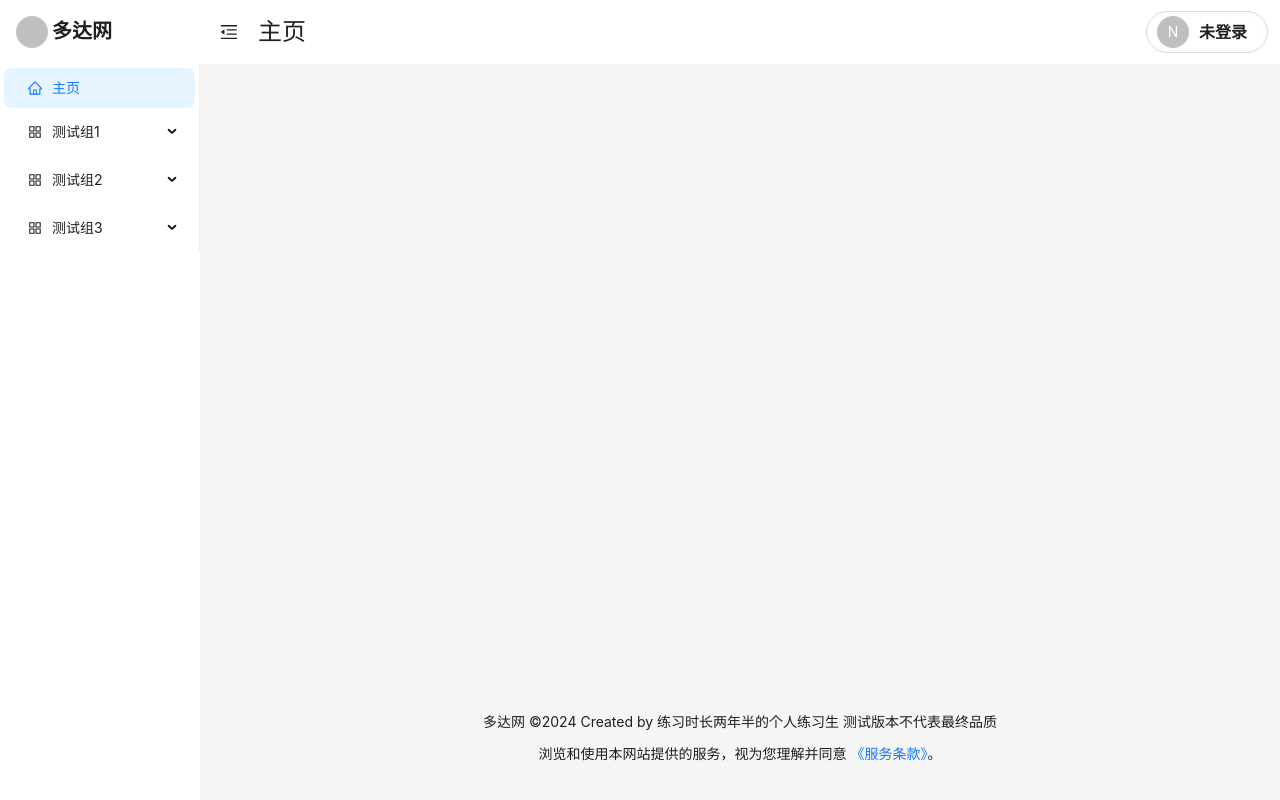
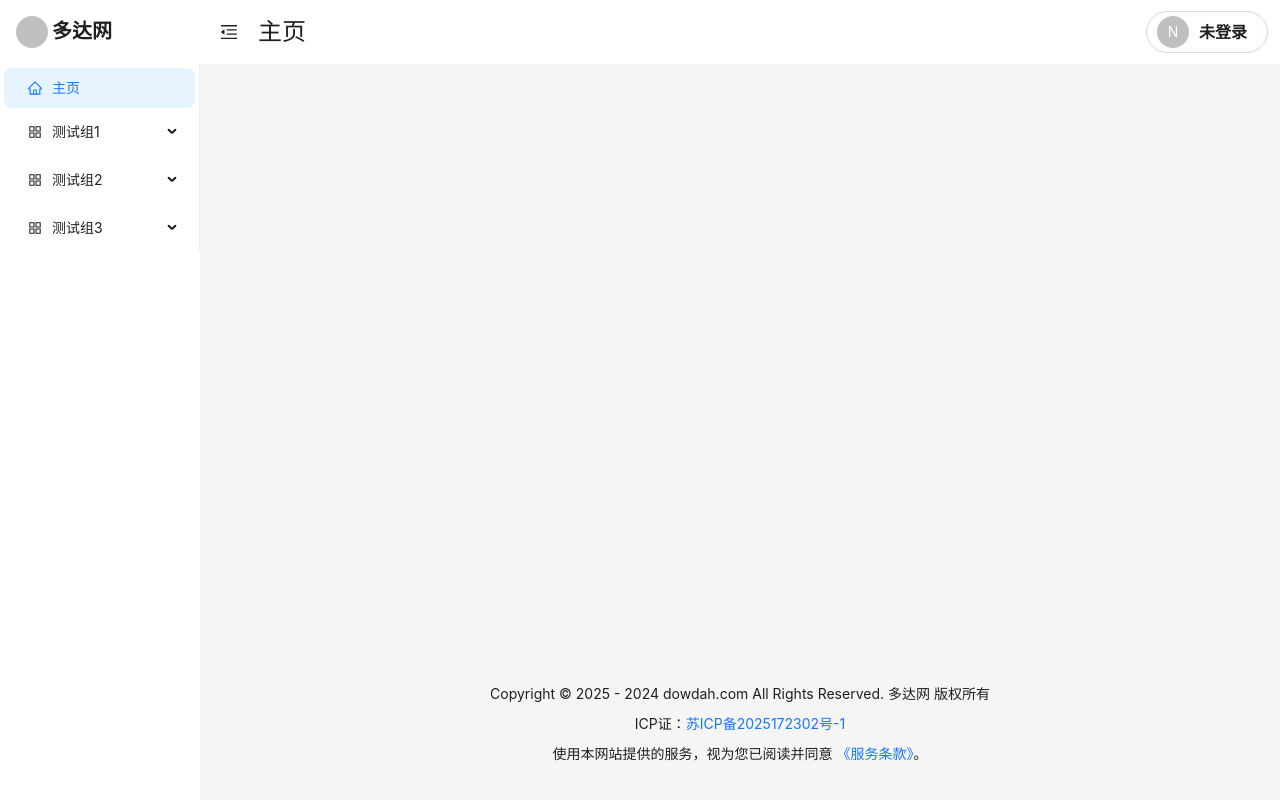
Before and after one commit to dowdah/dowdah-web, a Vue app in the folder frontend/: page / in a window 1280 px wide. Built offline with nearby package versions, Linux system fonts and the light colour scheme.

Commit message:
feat(footer): update footer content with ICP filing and copyright info

```diff
--- a/frontend/src/App.vue
+++ b/frontend/src/App.vue
@@ -19,8 +19,17 @@
         <router-view></router-view>
       </a-layout-content>
       <a-layout-footer style="text-align: center">
-        {{ title }} ©{{ currentYear }} Created by 练习时长两年半的个人练习生 测试版本不代表最终品质<br><br>
-        <p>浏览和使用本网站提供的服务，视为您理解并同意
+        <p>Copyright © 2025 - {{ currentYear }} dowdah.com All Rights Reserved. {{ siteName }} 版权所有 </p>
+        <a-flex justify="center" align="middle" gap="small">
+<!--          <p>-->
+<!--            <img src="https://img.alicdn.com/tfs/TB1..50QpXXXXX7XpXXXXXXXXXX-40-40.png" width="20"/>-->
+<!--            <a href="https://beian.mps.gov.cn/#/query/webSearch?code=61011302114514" rel="noreferrer" target="_blank">苏公网安备61011302114514号</a>-->
+<!--          </p>-->
+          <p>
+            ICP证：<a href="https://beian.miit.gov.cn/" target="_blank">{{ icpFilingNumber }}</a>
+          </p>
+        </a-flex>
+        <p>使用本网站提供的服务，视为您已阅读并同意
           <a href="https://r2.dowdah.com/Dowdah_ToS.txt" target="_blank">《服务条款》</a>。</p>
       </a-layout-footer>
     </a-layout>
@@ -35,6 +44,7 @@
 import { theme } from 'ant-design-vue';
 import { mapGetters, mapState } from 'vuex';
 import { h } from 'vue';
+import { ICP_FILING_NUMBER, SITE_NAME } from "./config/constants";
 import NavBar from "./components/NavBar.vue";
 import TopBar from "./components/TopBar.vue";
 import LoginModal from "./components/LoginModal.vue";
@@ -59,7 +69,9 @@ export default {
       loadingIndicator: h('img', {
         src: 'https://r2.dowdah.com/loading_0d00.png', // 你的图片路径
         class: 'loading-spin-img'
-      })
+      }),
+      icpFilingNumber: ICP_FILING_NUMBER,
+      siteName: SITE_NAME,
     };
   },
   computed: {
```
